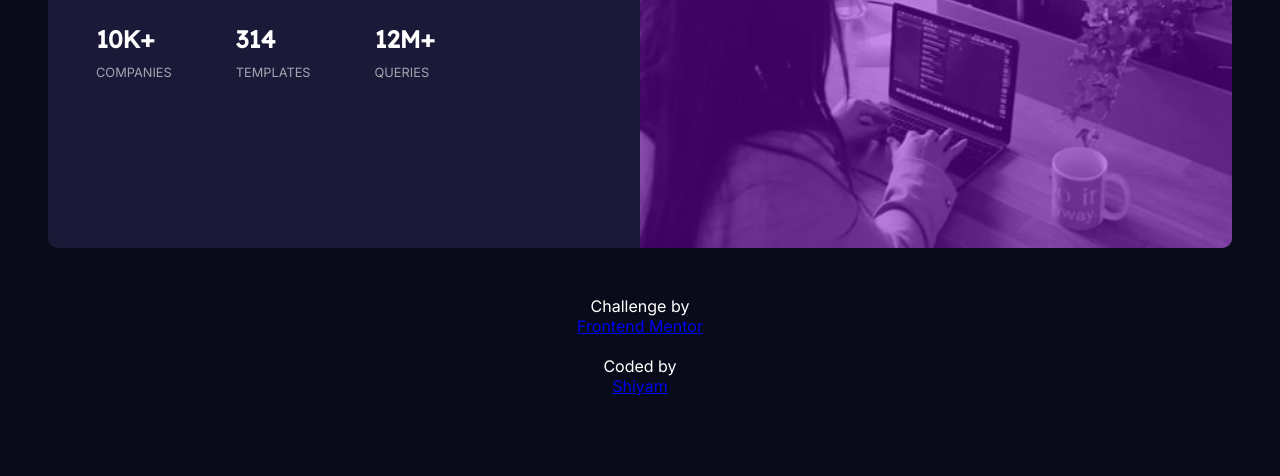
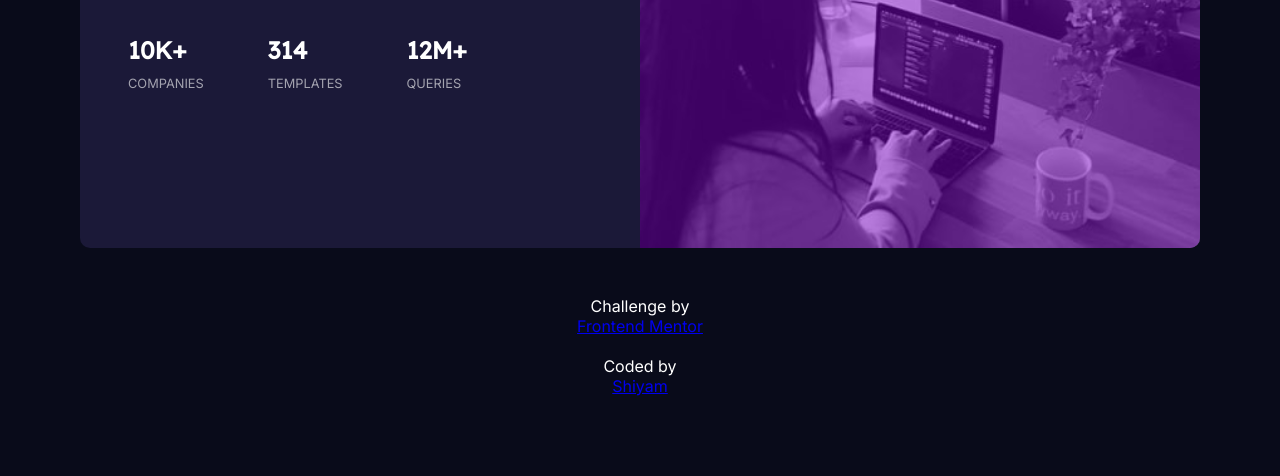
Before and after one commit to ShiyamS/Card-component-Proj-1-frontend_mentor, a plain HTML site: page index.html in a window 1280 px wide. Shown: the part 392-868 px from the top of the page. Drawn offline with Linux system fonts and the light colour scheme.

Commit message:
changed the body padding

```diff
--- a/styles.css
+++ b/styles.css
@@ -124,7 +124,7 @@ span.text-secondary {
 
 @media (min-width: 960px) {
   body {
-    margin: 5rem 3rem;
+    margin: 5rem 5rem;
   }
   span.text-secondary {
     color: var(--main-heading-stats);
```
